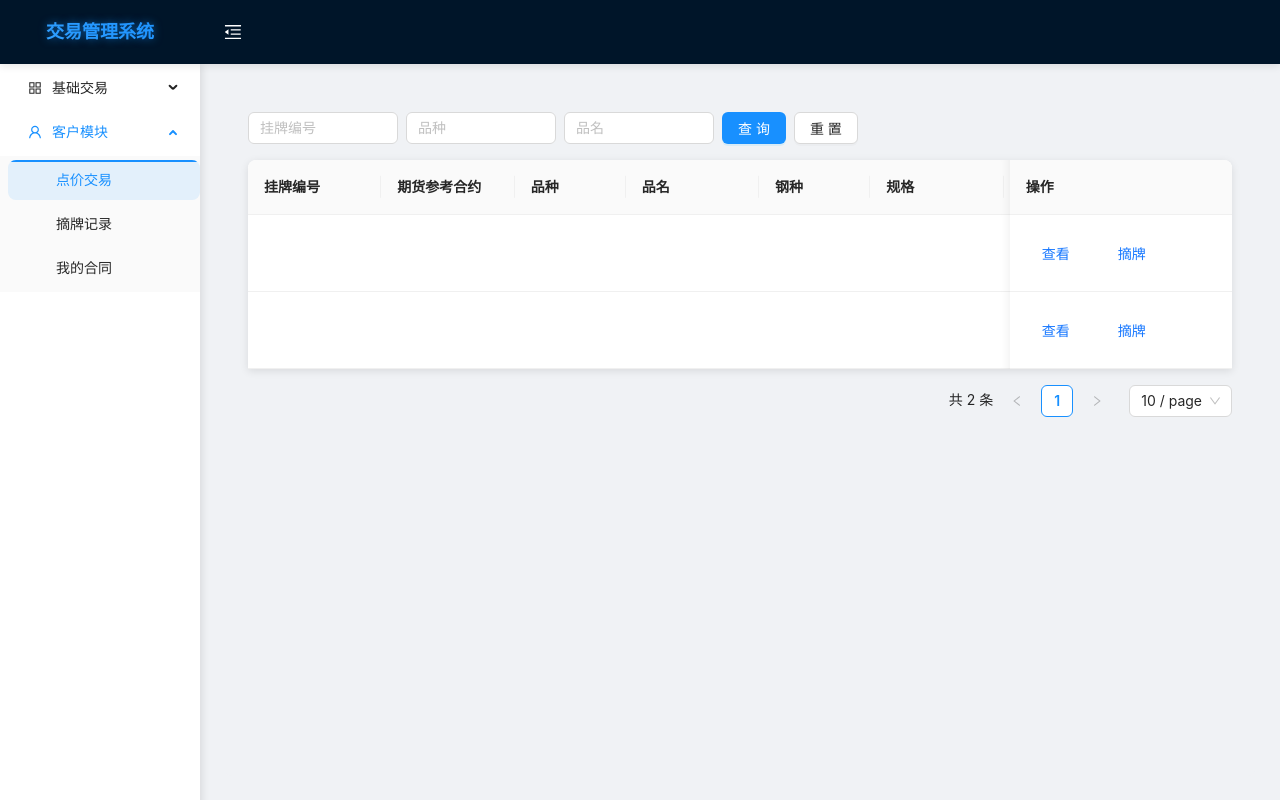
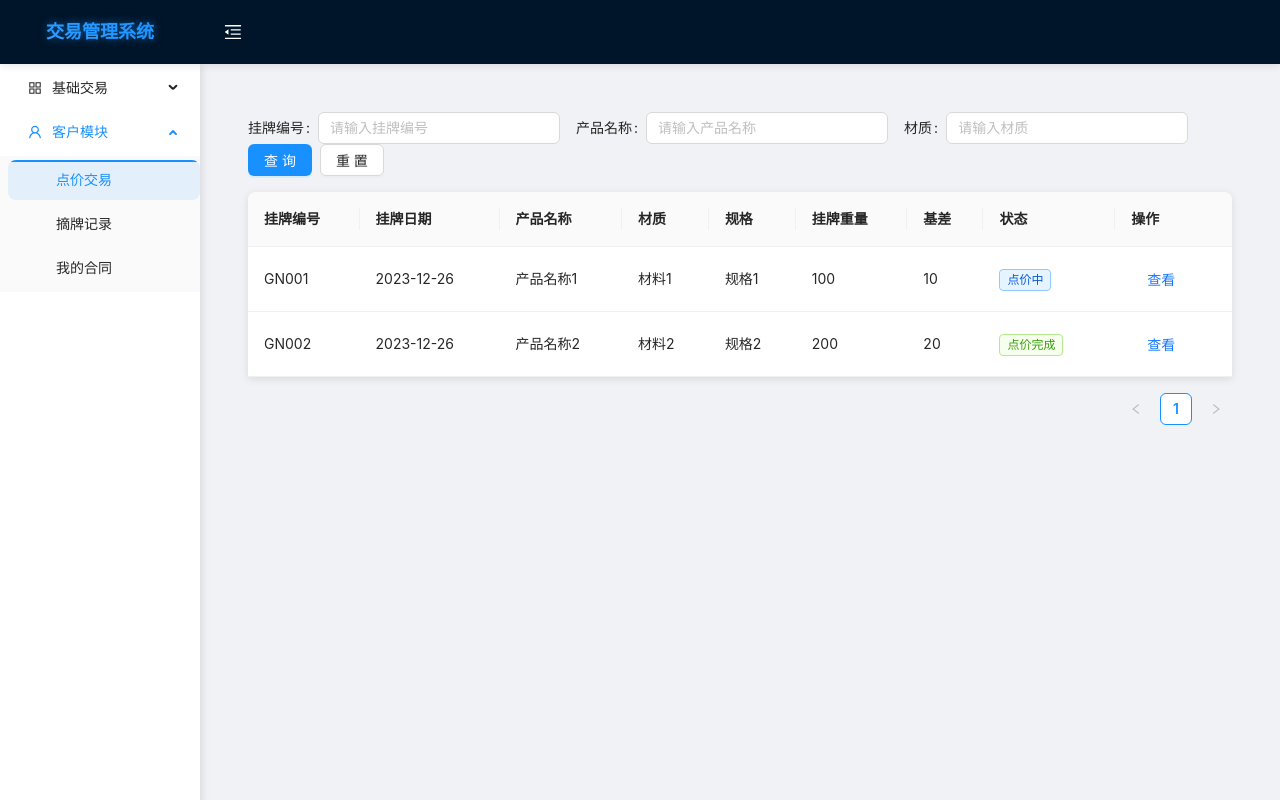
Before and after one commit to luyingquan/trade-management-systempublic, a React (Vite) app: page /customer/pricing in a window 1280 px wide. Built offline with nearby package versions, Linux system fonts and the light colour scheme; the HTML template or start-up script is replaced by a standard one.

Commit message:
fix: update types and prepare for GitHub Pages deployment

```diff
--- a/src/mock/data.ts
+++ b/src/mock/data.ts
@@ -41,49 +41,63 @@ export const mockOrders: TradeOrder[] = [
 export const mockListings: ListingItem[] = [
   {
     id: 1,
-    title: '铜期货基差交易',
-    productType: '铜',
-    referenceContract: 'CU2401',
-    quantity: 100,
-    minTradeUnit: 5,
-    basis: 50,
-    deliveryPeriod: '2024-01',
-    deliveryMethod: '仓库交收',
-    warehouse: '上海期货交易所指定交割仓库',
-    priceRange: {
-      min: 65000,
-      max: 70000
-    },
-    type: 'PUBLIC',
-    rightType: 'SPOT',
-    status: 'ACTIVE',
-    priceState: '待点价',
-    createTime: '2023-12-26T10:00:00',
-    updateTime: '2023-12-26T10:00:00'
+    ginfoNumber: 'GN001',
+    ginfoDate: '2023-12-26',
+    systemDate: '2023-12-26',
+    mainPriceDemo: '示例价格1',
+    pnName: '产品名称1',
+    goodsMateri: '材料1',
+    goodsSpec: '规格1',
+    hangWeight: 100,
+    jicha: 10,
+    type: '公开交易',
+    typeName: '公开交易',
+    rightType: '现货交收',
+    priceLow: 1000,
+    priceUp: 2000,
+    marginLevel: 10,
+    unitNumber: 1,
+    remark: '备注信息1',
+    status: '已发布',
+    priceState: '点价中',
+    rightDateNum: 30,
+    rightDate: '2024-01-26',
+    rightWareHouse: 1,
+    rightWarehouseName: '仓库A',
+    hits: 0,
+    createdAt: '2023-12-26',
+    updatedAt: '2023-12-26'
   },
   {
     id: 2,
-    title: '铝期货基差交易',
-    productType: '铝',
-    referenceContract: 'AL2401',
-    quantity: 200,
-    minTradeUnit: 10,
-    basis: 30,
-    deliveryPeriod: '2024-01',
-    deliveryMethod: '仓库交收',
-    warehouse: '上海期货交易所指定交割仓库',
-    priceRange: {
-      min: 18000,
-      max: 20000
-    },
-    type: 'PRIVATE',
-    rightType: 'FUTURE',
-    status: 'INACTIVE',
-    priceState: '全部成交',
-    createTime: '2023-12-26T09:00:00',
-    updateTime: '2023-12-26T09:00:00'
+    ginfoNumber: 'GN002',
+    ginfoDate: '2023-12-26',
+    systemDate: '2023-12-26',
+    mainPriceDemo: '示例价格2',
+    pnName: '产品名称2',
+    goodsMateri: '材料2',
+    goodsSpec: '规格2',
+    hangWeight: 200,
+    jicha: 20,
+    type: '定向交易',
+    typeName: '定向交易',
+    rightType: '期货交收',
+    priceLow: 2000,
+    priceUp: 3000,
+    marginLevel: 15,
+    unitNumber: 2,
+    remark: '备注信息2',
+    status: '已下架',
+    priceState: '点价完成',
+    rightDateNum: 60,
+    rightDate: '2024-02-26',
+    rightWareHouse: 2,
+    rightWarehouseName: '仓库B',
+    hits: 5,
+    createdAt: '2023-12-26',
+    updatedAt: '2023-12-26'
   }
-] as const;
+];
 
 // 合同数据
 export const mockContracts: Contract[] = Array.from({ length: 20 }, (_, index) => {
--- a/src/pages/basis-trade/listing/ListingList.tsx
+++ b/src/pages/basis-trade/listing/ListingList.tsx
@@ -10,7 +10,35 @@ import { SearchOutlined, PlusOutlined, ReloadOutlined } from '@ant-design/icons'
 const { Option } = Select;
 
 const ListingList: React.FC = () => {
-  const [data, setData] = useState<ListingItem[]>(mockListings);
+  const [data, setData] = useState<ListingItem[]>([{
+    id: 1,
+    ginfoNumber: 'GN001',
+    ginfoDate: '2023-12-26',
+    systemDate: '2023-12-26',
+    mainPriceDemo: '示例价格',
+    pnName: '产品名称',
+    goodsMateri: '材料',
+    goodsSpec: '规格',
+    hangWeight: 100,
+    jicha: 10,
+    type: '公开交易',
+    typeName: '公开交易',
+    rightType: '现货交收',
+    priceLow: 1000,
+    priceUp: 2000,
+    marginLevel: 10,
+    unitNumber: 1,
+    remark: '备注信息',
+    status: '已发布',
+    priceState: '点价中',
+    rightDateNum: 30,
+    rightDate: '2024-01-26',
+    rightWareHouse: 1,
+    rightWarehouseName: '仓库名称',
+    hits: 0,
+    createdAt: '2023-12-26',
+    updatedAt: '2023-12-26'
+  }]);
   const [viewModalVisible, setViewModalVisible] = useState(false);
   const [editModalVisible, setEditModalVisible] = useState(false);
   const [currentItem, setCurrentItem] = useState<ListingItem | undefined>();
@@ -145,7 +173,7 @@ const ListingList: React.FC = () => {
 
   const handleSearch = () => {
     const values = searchForm.getFieldsValue();
-    let filteredData = [...mockListings];
+    let filteredData = [...data];
 
     if (values.ginfoNumber) {
       filteredData = filteredData.filter(item =>
@@ -176,61 +204,97 @@ const ListingList: React.FC = () => {
 
   const handleReset = () => {
     searchForm.resetFields();
-    setData(mockListings);
+    setData([{
+      id: 1,
+      ginfoNumber: 'GN001',
+      ginfoDate: '2023-12-26',
+      systemDate: '2023-12-26',
+      mainPriceDemo: '示例价格',
+      pnName: '产品名称',
+      goodsMateri: '材料',
+      goodsSpec: '规格',
+      hangWeight: 100,
+      jicha: 10,
+      type: '公开交易',
+      typeName: '公开交易',
+      rightType: '现货交收',
+      priceLow: 1000,
+      priceUp: 2000,
+      marginLevel: 10,
+      unitNumber: 1,
+      remark: '备注信息',
+      status: '已发布',
+      priceState: '点价中',
+      rightDateNum: 30,
+      rightDate: '2024-01-26',
+      rightWareHouse: 1,
+      rightWarehouseName: '仓库名称',
+      hits: 0,
+      createdAt: '2023-12-26',
+      updatedAt: '2023-12-26'
+    }]);
   };
 
   const getPriceStateTag = (state: ListingItem['priceState']) => {
-    const colorMap: Record<ListingItem['priceState'], string> = {
-      '点价中': 'blue',
-      '点价完成': 'green',
-      '点价失败': 'red',
-      '部分完成': 'gold'
-    };
-    const textMap: Record<ListingItem['priceState'], string> = {
+    const priceStateMap: Record<ListingItem['priceState'], string> = {
       '点价中': '点价中',
       '点价完成': '点价完成',
       '点价失败': '点价失败',
       '部分完成': '部分完成'
     };
-    return <Tag color={colorMap[state]}>{textMap[state]}</Tag>;
+
+    const priceStateColors = {
+      '点价中': '#108ee9',
+      '点价完成': '#87d068',
+      '点价失败': '#f50',
+      '部分完成': '#2db7f5'
+    };
+
+    return <Tag color={priceStateColors[state]}>{priceStateMap[state]}</Tag>;
   };
 
   const getStatusTag = (status: ListingItem['status']) => {
-    const colorMap: Record<ListingItem['status'], string> = {
-      '已发布': 'green',
-      '已下架': 'gray'
-    };
-    const textMap: Record<ListingItem['status'], string> = {
+    const statusMap: Record<ListingItem['status'], string> = {
       '已发布': '已发布',
       '已下架': '已下架'
     };
-    return <Tag color={colorMap[status]}>{textMap[status]}</Tag>;
+
+    const statusColors = {
+      '已发布': '#87d068',
+      '已下架': '#f50'
+    };
+
+    return <Tag color={statusColors[status]}>{statusMap[status]}</Tag>;
   };
 
   const getTypeTag = (type: ListingItem['type']) => {
-    const colorMap: Record<ListingItem['type'], string> = {
-      '公开交易': 'blue',
-      '定向交易': 'green',
-      '指定交易': 'orange'
-    };
-    const textMap: Record<ListingItem['type'], string> = {
+    const typeMap: Record<ListingItem['type'], string> = {
       '公开交易': '公开交易',
       '定向交易': '定向交易',
       '指定交易': '指定交易'
     };
-    return <Tag color={colorMap[type]}>{textMap[type]}</Tag>;
+
+    const typeColors = {
+      '公开交易': '#108ee9',
+      '定向交易': '#87d068',
+      '指定交易': '#2db7f5'
+    };
+
+    return <Tag color={typeColors[type]}>{typeMap[type]}</Tag>;
   };
 
   const getRightTypeTag = (rightType: ListingItem['rightType']) => {
-    const colorMap: Record<ListingItem['rightType'], string> = {
-      '现货交收': 'purple',
-      '期货交收': 'cyan'
-    };
-    const textMap: Record<ListingItem['rightType'], string> = {
+    const rightTypeMap: Record<ListingItem['rightType'], string> = {
       '现货交收': '现货交收',
       '期货交收': '期货交收'
     };
-    return <Tag color={colorMap[rightType]}>{textMap[rightType]}</Tag>;
+
+    const rightTypeColors = {
+      '现货交收': '#108ee9',
+      '期货交收': '#87d068'
+    };
+
+    return <Tag color={rightTypeColors[rightType]}>{rightTypeMap[rightType]}</Tag>;
   };
 
   const columns: ColumnsType<ListingItem> = [
--- a/src/pages/basis-trade/pricing/PricingList.tsx
+++ b/src/pages/basis-trade/pricing/PricingList.tsx
@@ -1,29 +1,50 @@
 import React, { useState } from 'react';
-import { Table, Tag, Space, Button, Input, Modal, Descriptions, message } from 'antd';
+import { Table, Tag, Button, Space, Modal, Form, Input, Select, DatePicker } from 'antd';
 import type { ColumnsType } from 'antd/es/table';
-import { ListingItem } from '../../../types/trade';
+import { ListingItem } from '../../../types/listing';
 import { mockListings } from '../../../mock/data';
+
+const { Option } = Select;
 
 const PricingList: React.FC = () => {
   const [data, setData] = useState<ListingItem[]>(mockListings);
+  const [searchForm] = Form.useForm();
   const [viewModalVisible, setViewModalVisible] = useState(false);
   const [currentItem, setCurrentItem] = useState<ListingItem | null>(null);
+
+  const handleSearch = () => {
+    const values = searchForm.getFieldsValue();
+    let filteredData = [...mockListings];
+
+    if (values.ginfoNumber) {
+      filteredData = filteredData.filter(item =>
+        item.ginfoNumber.toLowerCase().includes(values.ginfoNumber.toLowerCase())
+      );
+    }
+
+    if (values.pnName) {
+      filteredData = filteredData.filter(item =>
+        item.pnName.toLowerCase().includes(values.pnName.toLowerCase())
+      );
+    }
+
+    if (values.goodsMateri) {
+      filteredData = filteredData.filter(item =>
+        item.goodsMateri.toLowerCase().includes(values.goodsMateri.toLowerCase())
+      );
+    }
+
+    setData(filteredData);
+  };
+
+  const handleReset = () => {
+    searchForm.resetFields();
+    setData(mockListings);
+  };
 
   const handleView = (record: ListingItem) => {
     setCurrentItem(record);
     setViewModalVisible(true);
-  };
-
-  const handleDelist = (record: ListingItem) => {
-    Modal.confirm({
-      title: '确认摘牌',
-      content: `确定要摘牌该商品吗？挂牌编号：${record.ginfoNumber}`,
-      onOk() {
-        const newData = data.filter(item => item.id !== record.id);
-        setData(newData);
-        message.success('摘牌成功');
-      },
-    });
   };
 
   const columns: ColumnsType<ListingItem> = [
@@ -31,166 +52,59 @@ const PricingList: React.FC = () => {
       title: '挂牌编号',
       dataIndex: 'ginfoNumber',
       key: 'ginfoNumber',
-      fixed: 'left',
-      width: 120,
     },
     {
-      title: '期货参考合约',
-      dataIndex: 'mainPriceDemo',
-      key: 'mainPriceDemo',
-      width: 120,
+      title: '挂牌日期',
+      dataIndex: 'ginfoDate',
+      key: 'ginfoDate',
     },
     {
-      title: '品种',
-      dataIndex: 'typeName',
-      key: 'typeName',
-      width: 100,
+      title: '产品名称',
+      dataIndex: 'pnName',
+      key: 'pnName',
     },
     {
-      title: '品名',
-      dataIndex: 'pnName',
-      key: 'pnName',
-      width: 120,
-    },
-    {
-      title: '钢种',
+      title: '材质',
       dataIndex: 'goodsMateri',
       key: 'goodsMateri',
-      width: 100,
     },
     {
       title: '规格',
       dataIndex: 'goodsSpec',
       key: 'goodsSpec',
-      width: 120,
     },
     {
-      title: '挂牌数量',
+      title: '挂牌重量',
       dataIndex: 'hangWeight',
       key: 'hangWeight',
-      width: 100,
-      render: (weight: number) => `${weight}吨`,
     },
     {
-      title: '期现货价差',
+      title: '基差',
       dataIndex: 'jicha',
       key: 'jicha',
-      width: 100,
-      render: (jicha: number) => `¥${jicha}`,
     },
     {
-      title: '数据状态',
-      dataIndex: 'status',
-      key: 'status',
-      width: 100,
-      render: (status: string) => {
-        const colorMap: { [key: string]: string } = {
-          'ACTIVE': 'green',
-          'INACTIVE': 'red',
-          'CANCELLED': 'gray',
-        };
-        return <Tag color={colorMap[status] || 'default'}>{status}</Tag>;
-      },
-    },
-    {
-      title: '点价状态',
+      title: '状态',
       dataIndex: 'priceState',
       key: 'priceState',
-      width: 120,
       render: (state: string) => {
-        const colorMap: { [key: string]: string } = {
-          '待点价': 'blue',
-          '正在点价': 'processing',
-          '部分成交': 'warning',
-          '全部成交': 'success',
-          '点价失败': 'error',
+        const colorMap: Record<string, string> = {
+          '点价中': 'blue',
+          '点价完成': 'green',
+          '点价失败': 'red',
+          '部分完成': 'orange'
         };
-        return <Tag color={colorMap[state] || 'default'}>{state}</Tag>;
+        return <Tag color={colorMap[state]}>{state}</Tag>;
       },
-    },
-    {
-      title: '交易类型',
-      dataIndex: 'type',
-      key: 'type',
-      width: 100,
-      render: (type: string) => {
-        const typeMap: { [key: string]: string } = {
-          'PUBLIC': '公开',
-          'PRIVATE': '私密',
-          'TARGETED': '定向',
-        };
-        return typeMap[type] || type;
-      },
-    },
-    {
-      title: '交收方式',
-      dataIndex: 'rightType',
-      key: 'rightType',
-      width: 100,
-      render: (type: string) => {
-        const typeMap: { [key: string]: string } = {
-          'SPOT': '现货交收',
-          'FUTURES': '期货交收',
-        };
-        return typeMap[type] || type;
-      },
-    },
-    {
-      title: '价格',
-      dataIndex: 'price',
-      key: 'price',
-      width: 100,
-      render: (price: number) => `¥${price}`,
-    },
-    {
-      title: '最低价格',
-      dataIndex: 'priceLow',
-      key: 'priceLow',
-      width: 100,
-      render: (price: number) => `¥${price}`,
-    },
-    {
-      title: '最高价格',
-      dataIndex: 'priceUp',
-      key: 'priceUp',
-      width: 100,
-      render: (price: number) => `¥${price}`,
-    },
-    {
-      title: '保证金比例',
-      dataIndex: 'marginLevel',
-      key: 'marginLevel',
-      width: 100,
-      render: (level: number) => `${level * 100}%`,
-    },
-    {
-      title: '最小交易量',
-      dataIndex: 'unitNumber',
-      key: 'unitNumber',
-      width: 100,
-      render: (unit: number) => `${unit}吨`,
-    },
-    {
-      title: '备注',
-      dataIndex: 'remark',
-      key: 'remark',
-      width: 150,
-    },
-    {
-      title: '交收仓库',
-      dataIndex: 'rightWareHouse',
-      key: 'rightWareHouse',
-      width: 100,
     },
     {
       title: '操作',
       key: 'action',
-      fixed: 'right',
-      width: 200,
       render: (_, record) => (
         <Space size="middle">
-          <Button type="link" onClick={() => handleView(record)}>查看</Button>
-          <Button type="link" onClick={() => handleDelist(record)}>摘牌</Button>
+          <Button type="link" onClick={() => handleView(record)}>
+            查看
+          </Button>
         </Space>
       ),
     },
@@ -198,78 +112,52 @@ const PricingList: React.FC = () => {
 
   return (
     <div>
-      <div style={{ marginBottom: 16 }}>
-        <Space wrap>
-          <Input placeholder="挂牌编号" style={{ width: 150 }} />
-          <Input placeholder="品种" style={{ width: 150 }} />
-          <Input placeholder="品名" style={{ width: 150 }} />
-          <Button type="primary">查询</Button>
-          <Button>重置</Button>
-        </Space>
-      </div>
+      <Form
+        form={searchForm}
+        layout="inline"
+        style={{ marginBottom: 16 }}
+      >
+        <Form.Item name="ginfoNumber" label="挂牌编号">
+          <Input placeholder="请输入挂牌编号" />
+        </Form.Item>
+        <Form.Item name="pnName" label="产品名称">
+          <Input placeholder="请输入产品名称" />
+        </Form.Item>
+        <Form.Item name="goodsMateri" label="材质">
+          <Input placeholder="请输入材质" />
+        </Form.Item>
+        <Form.Item>
+          <Button type="primary" onClick={handleSearch}>
+            查询
+          </Button>
+          <Button style={{ marginLeft: 8 }} onClick={handleReset}>
+            重置
+          </Button>
+        </Form.Item>
+      </Form>
 
-      <Table
-        columns={columns}
-        dataSource={data}
-        rowKey="id"
-        scroll={{ x: 2500 }}
-        pagination={{
-          total: data.length,
-          pageSize: 10,
-          showSizeChanger: true,
-          showQuickJumper: true,
-          showTotal: (total) => `共 ${total} 条`,
-        }}
-      />
+      <Table columns={columns} dataSource={data} rowKey="id" />
 
       <Modal
-        title="点价交易详情"
-        open={viewModalVisible}
+        title="挂牌详情"
+        visible={viewModalVisible}
         onCancel={() => setViewModalVisible(false)}
-        footer={[
-          <Button key="close" onClick={() => setViewModalVisible(false)}>
-            关闭
-          </Button>
-        ]}
+        footer={null}
         width={800}
       >
         {currentItem && (
-          <Descriptions bordered column={2}>
-            <Descriptions.Item label="挂牌编号">{currentItem.ginfoNumber}</Descriptions.Item>
-            <Descriptions.Item label="期货参考合约">{currentItem.mainPriceDemo}</Descriptions.Item>
-            <Descriptions.Item label="品种">{currentItem.typeName}</Descriptions.Item>
-            <Descriptions.Item label="品名">{currentItem.pnName}</Descriptions.Item>
-            <Descriptions.Item label="钢种">{currentItem.goodsMateri}</Descriptions.Item>
-            <Descriptions.Item label="规格">{currentItem.goodsSpec}</Descriptions.Item>
-            <Descriptions.Item label="挂牌数量">{currentItem.hangWeight}吨</Descriptions.Item>
-            <Descriptions.Item label="期现货价差">¥{currentItem.jicha}</Descriptions.Item>
-            <Descriptions.Item label="价格">¥{currentItem.price}</Descriptions.Item>
-            <Descriptions.Item label="价格区间">¥{currentItem.priceLow} - ¥{currentItem.priceUp}</Descriptions.Item>
-            <Descriptions.Item label="保证金比例">{currentItem.marginLevel * 100}%</Descriptions.Item>
-            <Descriptions.Item label="最小交易量">{currentItem.unitNumber}吨</Descriptions.Item>
-            <Descriptions.Item label="交易类型">
-              {currentItem.type === 'PUBLIC' ? '公开' : currentItem.type === 'PRIVATE' ? '私密' : '定向'}
-            </Descriptions.Item>
-            <Descriptions.Item label="交收方式">
-              {currentItem.rightType === 'SPOT' ? '现货交收' : '期货交收'}
-            </Descriptions.Item>
-            <Descriptions.Item label="数据状态">
-              <Tag color={currentItem.status === 'ACTIVE' ? 'green' : 'red'}>
-                {currentItem.status}
-              </Tag>
-            </Descriptions.Item>
-            <Descriptions.Item label="点价状态">
-              <Tag color={
-                currentItem.priceState === '待点价' ? 'blue' :
-                currentItem.priceState === '正在点价' ? 'processing' :
-                currentItem.priceState === '部分成交' ? 'warning' :
-                currentItem.priceState === '全部成交' ? 'success' : 'error'
-              }>
-                {currentItem.priceState}
-              </Tag>
-            </Descriptions.Item>
-            <Descriptions.Item label="备注" span={2}>{currentItem.remark}</Descriptions.Item>
-          </Descriptions>
+          <div>
+            <h3>基本信息</h3>
+            <p>挂牌编号：{currentItem.ginfoNumber}</p>
+            <p>挂牌日期：{currentItem.ginfoDate}</p>
+            <p>产品名称：{currentItem.pnName}</p>
+            <p>材质：{currentItem.goodsMateri}</p>
+            <p>规格：{currentItem.goodsSpec}</p>
+            <p>挂牌重量：{currentItem.hangWeight}</p>
+            <p>基差：{currentItem.jicha}</p>
+            <p>状态：{currentItem.priceState}</p>
+            <p>备注：{currentItem.remark}</p>
+          </div>
         )}
       </Modal>
     </div>
```
Also changed, not shown: src/components/basis-trade/order/PriceQuoteForm.tsx (+83 -78 lines), src/types/ContractService.ts (+7 -7 lines), src/types/listing.ts (+26 -19 lines), vite.config.ts (+9 -3 lines).
